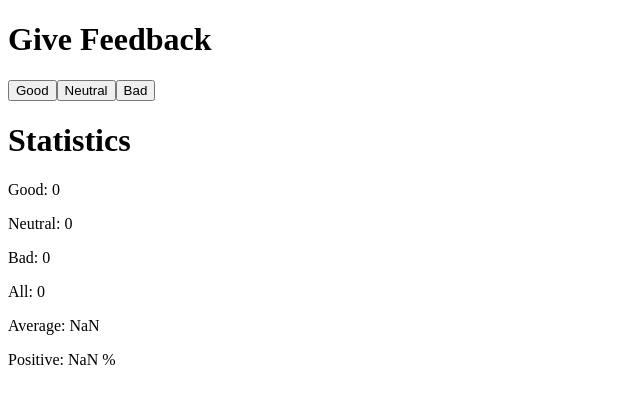
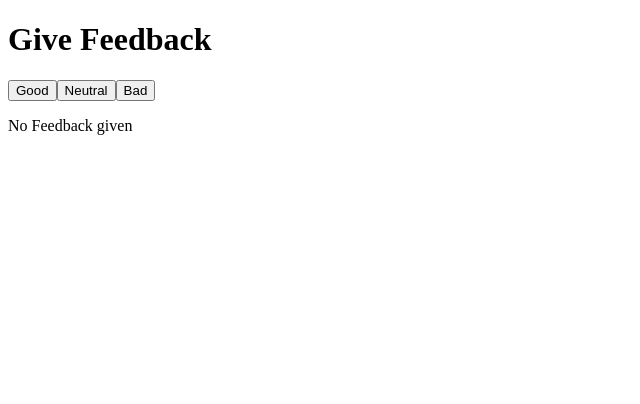
Before and after one commit to crbridges/fullstack-open, a React (Vite) app in the folder part1/unicafe/: page / in a window 1280 px wide. Shown: the top 404 px of the page, without its empty margins (0-640 px from the left). Built offline with nearby package versions, Linux system fonts and the light colour scheme.

Commit message:
complete 1.9

```diff
--- a/part1/unicafe/src/App.jsx
+++ b/part1/unicafe/src/App.jsx
@@ -7,6 +7,10 @@ const Button = (props) => {
 }
 
 const Statistics = (props) => {
+  if (props.stats.all === 0) {
+    return <p>No Feedback given</p>
+  }
+
   return (
       <>
         <h1>Statistics</h1>
```
